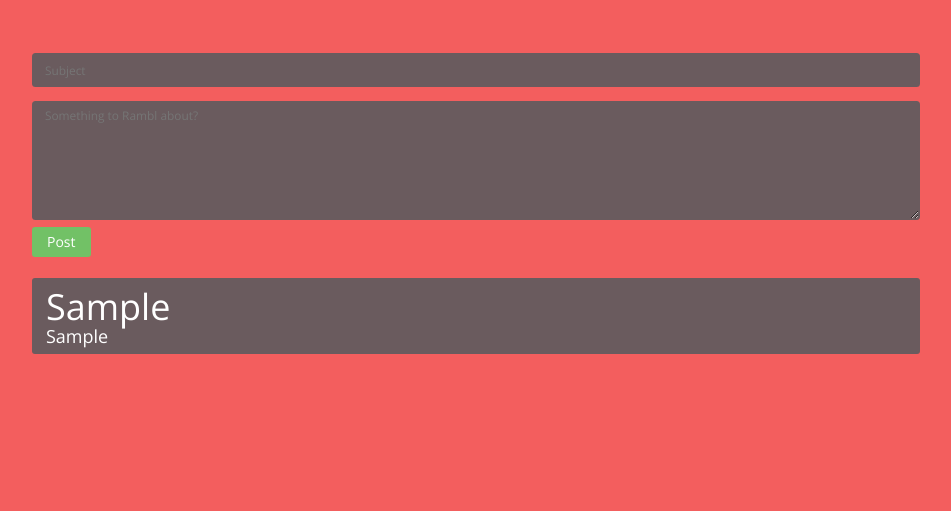
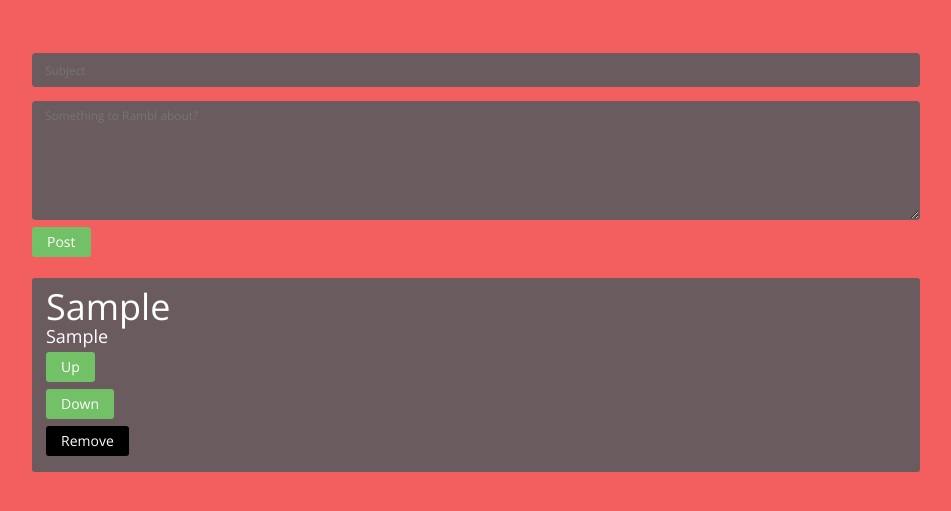
Before and after one commit to Dnguye92/rumblr, a plain HTML site: page index.html in a window 1280 px wide. Both pictures are taken after typing "Sample", "Sample" into the empty fields and a click on the button "Post". Shown: the part 135-646 px from the top of the page, without its empty margins (164-1115 px from the left). Drawn offline with nearby package versions, Linux system fonts and the light colour scheme.

Commit message:
Finding right  method to append buttons to div

```diff
--- a/css/main.css
+++ b/css/main.css
@@ -113,6 +113,42 @@ input[type=text] {
 	margin: 0.5em 0 0.5em 0;
 }
 
+.up {
+	color: white;
+	display: block;
+	border-radius: 3px;
+	border: solid 1px;
+	border-color: transparent;
+	cursor: pointer;
+	background-color: #72C166;
+	padding: 0.5em 1em;
+	margin: 0.5em 0 0.5em 0;
+}
+
+.down {
+	color: white;
+	display: block;
+	border-radius: 3px;
+	border: solid 1px;
+	border-color: transparent;
+	cursor: pointer;
+	background-color: #72C166;
+	padding: 0.5em 1em;
+	margin: 0.5em 0 0.5em 0;
+}
+
+.remove {
+	color: white;
+	display: block;
+	border-radius: 3px;
+	border: solid 1px;
+	border-color: transparent;
+	cursor: pointer;
+	background-color: #000;
+	padding: 0.5em 1em;
+	margin: 0.5em 0 0.5em 0;
+}
+
 .fullPost {
 	margin: 0 14em 1em 14em;
 }
--- a/js/main.js
+++ b/js/main.js
@@ -1,3 +1,4 @@
+//declare constants for textarea, button, and input
 const addPostInput = document.querySelector('input.addPostInput');
 const addTextArea = document.querySelector('textarea.addPostInput');
 const addPostButton = document.querySelector('button.addPostButton');
@@ -9,14 +10,29 @@ addPostButton.addEventListener('click', () => {
 	postBody.className = 'postBody';
 
 	let header = document.createElement('h1');
+	header.textContent = addPostInput.value;
 
 	let p = document.createElement('p');
-
-	header.textContent = addPostInput.value;
 	p.className = 'bodyContent';
 	p.textContent = addTextArea.value;
+
+	let up = document.createElement('button');
+	up.className = 'up';
+	up.innerHTML = 'Up';
+
+	let down = document.createElement('button');
+	down.className = 'down';
+	down.innerHTML = 'Down';
+
+	let remove = document.createElement('button');
+	remove.className = 'remove';
+	remove.innerHTML = 'Remove';
+
 	postBody.appendChild(header);
 	postBody.appendChild(p);
+	postBody.appendChild(up);
+	postBody.appendChild(down);
+	postBody.appendChild(remove);
 	body.appendChild(postBody);
 
 	addPostInput.value = '';
```
